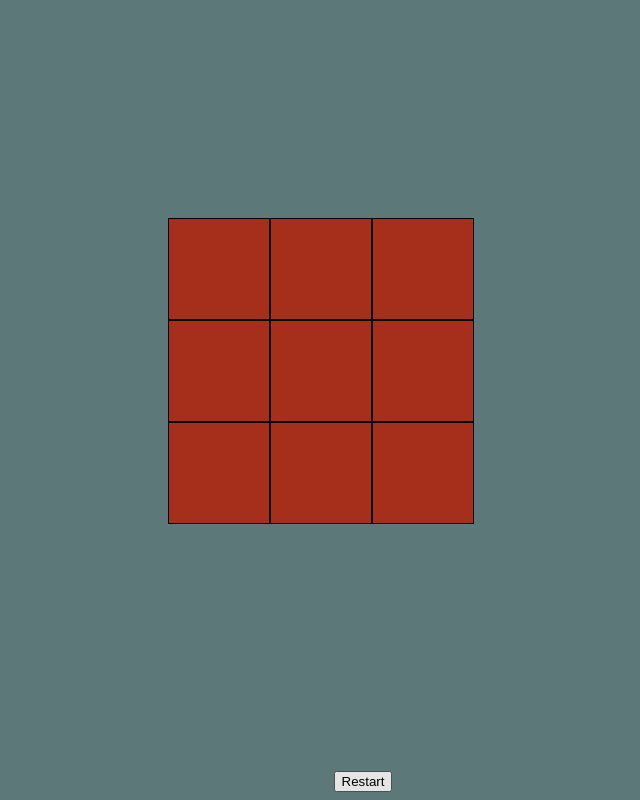
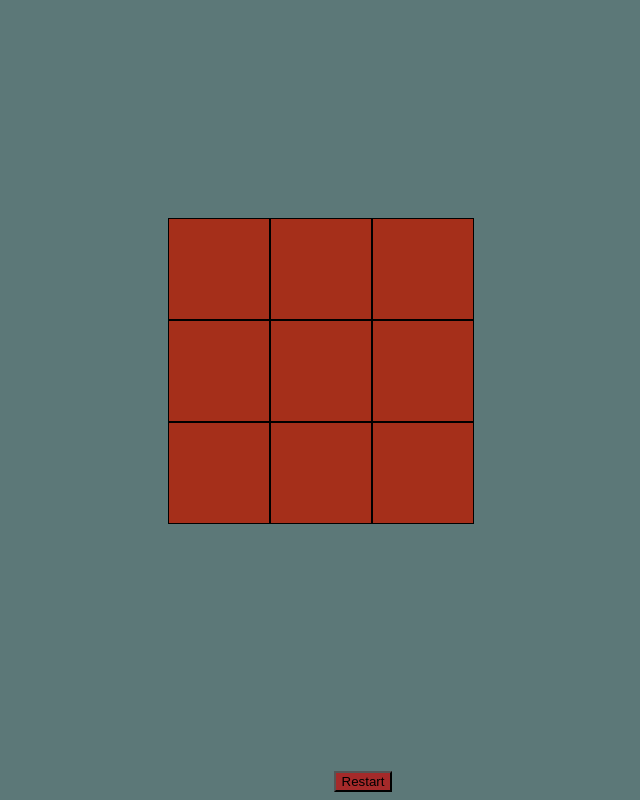
Before and after one commit to nrissman/tic-tac-toe, a plain HTML site: page index.html in a window 1280 px wide. In both pictures the pointer is over the button "Restart". Shown: the part 156-956 px from the top of the page, without its empty margins (277-917 px from the left). Drawn offline with Linux system fonts and the light colour scheme.

Commit message:
pseudo code update

```diff
--- a/style.css
+++ b/style.css
@@ -35,3 +35,7 @@ h1{
     height: 100px;
     border: 1px solid black;
 }
+
+#restart:hover{
+    background-color: brown;
+}
```
